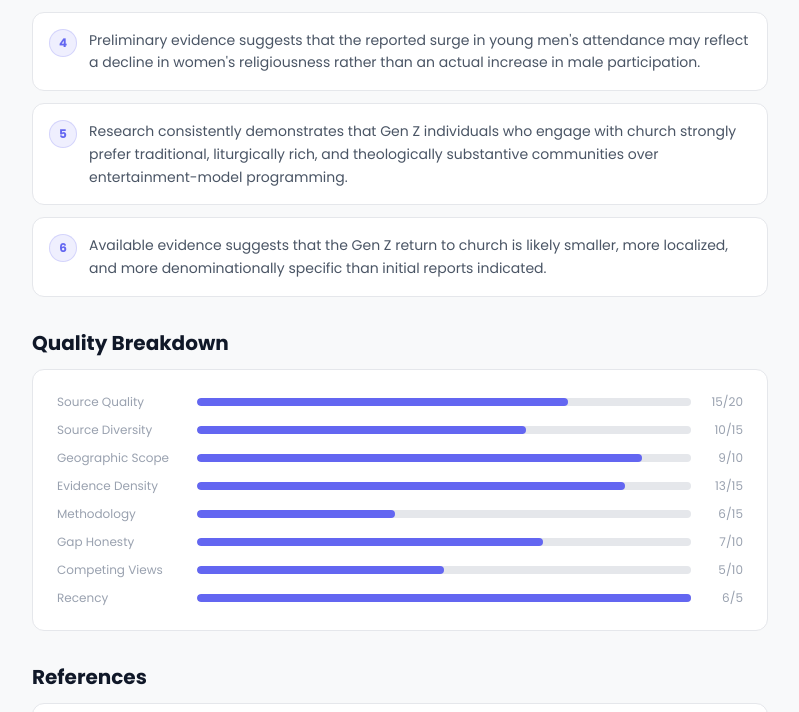
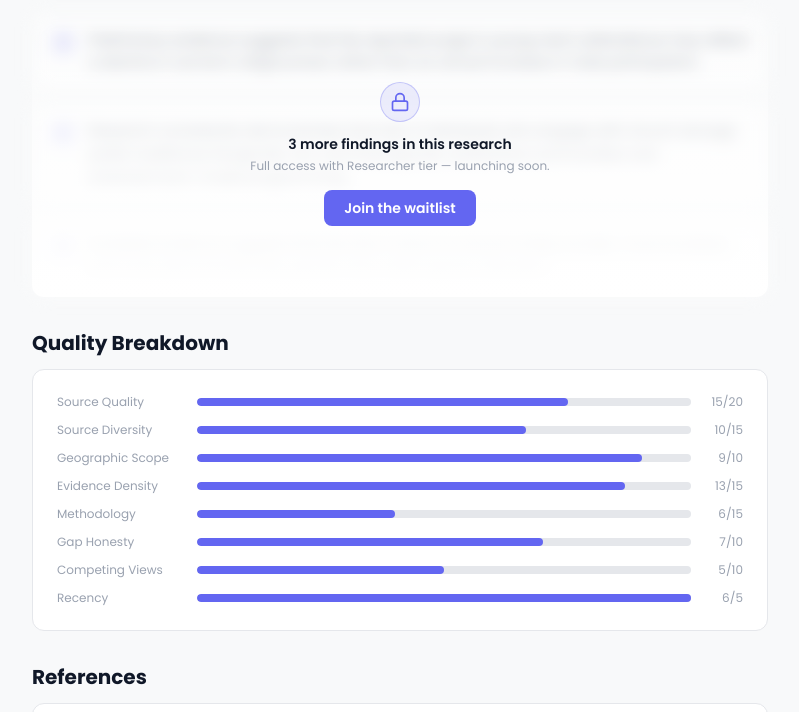
Before and after one commit to South-NSW-Conference-Office/adventistpulse-backend, a Next.js app: page /research/LRP-001 in a window 1280 px wide. Shown: the part 1459-2171 px from the top of the page, without its empty margins (240-1039 px from the left). Built offline with nearby package versions, Linux system fonts and the light colour scheme; no server answers.

Commit message:
feat: Brevo beta signup integration; LRP paywall gate (3 free findings + gated refs); rankings empty message

```diff
--- a/app/api/beta-signup/route.ts
+++ b/app/api/beta-signup/route.ts
@@ -1,12 +1,64 @@
 import { NextRequest, NextResponse } from 'next/server'
 
+const BREVO_API_KEY = process.env.BREVO_API_KEY || 'REDACTED_BREVO_API_KEY'
+const BREVO_BETA_LIST_ID = 7 // Beta Testers list
+
 export async function POST(req: NextRequest) {
-  const body = await req.json()
-  const res = await fetch(`${process.env.NEXT_PUBLIC_API_URL}/api/auth/beta-signup`, {
-    method: 'POST',
-    headers: { 'Content-Type': 'application/json' },
-    body: JSON.stringify(body),
-  })
-  const data = await res.json()
-  return NextResponse.json(data, { status: res.status })
+  try {
+    const body = await req.json()
+    const { email, name, role, church, conference } = body
+
+    if (!email) {
+      return NextResponse.json({ error: 'Email is required' }, { status: 400 })
+    }
+
+    // 1. Add/update contact in Brevo
+    const contactRes = await fetch('https://api.brevo.com/v3/contacts', {
+      method: 'POST',
+      headers: {
+        'api-key': BREVO_API_KEY,
+        'Content-Type': 'application/json',
+      },
+      body: JSON.stringify({
+        email,
+        firstName: name?.split(' ')[0] || '',
+        lastName: name?.split(' ').slice(1).join(' ') || '',
+        listIds: [BREVO_BETA_LIST_ID],
+        updateEnabled: true,
+        attributes: {
+          ROLE: role || '',
+          CHURCH: church || '',
+          CONFERENCE: conference || '',
+          SOURCE: 'pulse-beta-signup',
+        },
+      }),
+    })
+
+    // Brevo returns 204 on update, 201 on create — both are success
+    if (!contactRes.ok && contactRes.status !== 204) {
+      const err = await contactRes.json().catch(() => ({}))
+      console.error('Brevo error:', err)
+      // Don't fail silently — but also try the backend
+    }
+
+    // 2. Also try to register via Bem's backend (best-effort)
+    try {
+      const backendRes = await fetch(`${process.env.NEXT_PUBLIC_API_URL}/api/auth/beta-signup`, {
+        method: 'POST',
+        headers: { 'Content-Type': 'application/json' },
+        body: JSON.stringify(body),
+      })
+      if (backendRes.ok) {
+        const data = await backendRes.json()
+        return NextResponse.json({ success: true, ...data })
+      }
+    } catch {
+      // Backend unavailable — that's OK, Brevo captured the lead
+    }
+
+    return NextResponse.json({ success: true, message: 'You\'re on the list!' })
+  } catch (err) {
+    console.error('Beta signup error:', err)
+    return NextResponse.json({ error: 'Something went wrong. Please try again.' }, { status: 500 })
+  }
 }
--- a/app/research/[id]/page.tsx
+++ b/app/research/[id]/page.tsx
@@ -4,7 +4,10 @@ import { notFound } from 'next/navigation';
 import { getAllLRPs, getLRP, getGradeColor, getGradeBg, getEvidenceDepth, getConfidenceBadge, QUALITY_CATEGORIES } from '@/lib/lrps';
 import { tokens, cn } from '@/lib/theme';
 import { formatDate } from '@/lib/format-date';
-import { Globe2 } from 'lucide-react'
+import { Globe2, Lock } from 'lucide-react'
+
+// Free tier: show exec summary + first N findings
+const FREE_FINDINGS_LIMIT = 3;
 
 
 export async function generateMetadata({ params }: { params: Promise<{ id: string }> }) {
@@ -112,7 +115,7 @@ export default async function LRPDetailPage({ params }: { params: Promise<{ id:
           <section className="mb-8">
             <h2 className={cn('text-xl font-bold mb-3', tokens.text.heading)}>Key Findings</h2>
             <div className="space-y-3">
-              {lrp.keyFindings.map((finding, i) => (
+              {lrp.keyFindings.slice(0, FREE_FINDINGS_LIMIT).map((finding, i) => (
                 <div key={i} className={cn('flex gap-3 rounded-xl p-4 border', tokens.bg.card, tokens.border.default)}>
                   <div className="flex-shrink-0 w-7 h-7 rounded-full bg-[#6366F1]/10 border border-[#6366F1]/20 flex items-center justify-center">
                     <span className="text-xs font-bold text-[#6366F1]">{i + 1}</span>
@@ -121,6 +124,43 @@ export default async function LRPDetailPage({ params }: { params: Promise<{ id:
                 </div>
               ))}
             </div>
+
+            {/* Soft gate — remaining findings blurred */}
+            {lrp.keyFindings.length > FREE_FINDINGS_LIMIT && (
+              <div className="relative mt-3">
+                {/* Blurred preview of next findings */}
+                <div className="space-y-3 blur-sm pointer-events-none select-none opacity-60">
+                  {lrp.keyFindings.slice(FREE_FINDINGS_LIMIT, FREE_FINDINGS_LIMIT + 3).map((finding, i) => (
+                    <div key={i} className={cn('flex gap-3 rounded-xl p-4 border', tokens.bg.card, tokens.border.default)}>
+                      <div className="flex-shrink-0 w-7 h-7 rounded-full bg-[#6366F1]/10 border border-[#6366F1]/20 flex items-center justify-center">
+                        <span className="text-xs font-bold text-[#6366F1]">{i + FREE_FINDINGS_LIMIT + 1}</span>
+                      </div>
+                      <p className="text-sm text-gray-600 dark:text-slate-300 leading-relaxed">{finding}</p>
+                    </div>
+                  ))}
+                </div>
+                {/* Gate overlay */}
+                <div className="absolute inset-0 flex flex-col items-center justify-center bg-gradient-to-b from-transparent via-white/60 dark:via-[#0f1923]/70 to-white dark:to-[#0f1923] rounded-xl">
+                  <div className="text-center px-6 py-4">
+                    <div className="w-10 h-10 rounded-full bg-[#6366F1]/10 border border-[#6366F1]/30 flex items-center justify-center mx-auto mb-3">
+                      <Lock className="w-5 h-5 text-[#6366F1]" />
+                    </div>
+                    <p className={cn('text-sm font-semibold mb-1', tokens.text.heading)}>
+                      {lrp.keyFindings.length - FREE_FINDINGS_LIMIT} more findings in this research
+                    </p>
+                    <p className={cn('text-xs mb-4', tokens.text.muted)}>
+                      Full access with Researcher tier — launching soon.
+                    </p>
+                    <Link
+                      href="/beta"
+                      className="inline-flex items-center gap-2 px-5 py-2 rounded-lg text-sm font-semibold bg-[#6366F1] text-white hover:bg-[#4f46e5] transition-colors"
+                    >
+                      Join the waitlist
+                    </Link>
+                  </div>
+                </div>
+              </div>
+            )}
           </section>
         )}
 
@@ -150,18 +190,23 @@ export default async function LRPDetailPage({ params }: { params: Promise<{ id:
           </section>
         )}
 
-        {/* References */}
+        {/* References — gated, show count only */}
         {lrp.references && lrp.references.length > 0 && (
           <section className="mb-8">
             <h2 className={cn('text-xl font-bold mb-3', tokens.text.heading)}>References</h2>
-            <div className={cn('rounded-xl p-6 border', tokens.bg.card, tokens.border.default)}>
-              <ol className="list-decimal list-inside space-y-2">
-                {lrp.references.map((ref, i) => (
-                  <li key={i} className="text-sm text-gray-500 dark:text-slate-400 leading-relaxed break-words">
-                    {ref}
-                  </li>
-                ))}
-              </ol>
+            <div className={cn('rounded-xl p-5 border flex items-center gap-4', tokens.bg.card, tokens.border.default)}>
+              <div className="w-10 h-10 rounded-full bg-[#6366F1]/10 flex items-center justify-center flex-shrink-0">
+                <Lock className="w-5 h-5 text-[#6366F1]" />
+              </div>
+              <div className="flex-1">
+                <p className={cn('text-sm font-semibold', tokens.text.heading)}>
+                  {lrp.references.length} source{lrp.references.length !== 1 ? 's' : ''} cited in this research
+                </p>
+                <p className={cn('text-xs mt-0.5', tokens.text.muted)}>
+                  Full bibliography unlocks with Researcher access.{' '}
+                  <Link href="/beta" className="text-[#6366F1] hover:underline">Join waitlist →</Link>
+                </p>
+              </div>
             </div>
           </section>
         )}
--- a/components/RankingsClient.tsx
+++ b/components/RankingsClient.tsx
@@ -309,6 +309,7 @@ export function RankingsClient({ data, level, levelLabel, highlightCode, highlig
         maxHeight="600px"
         rowKey={(e) => e.code}
         onRowClick={(e) => router.push(`/entity/${e.code}`)}
+        emptyMessage={`No ${levelLabel.toLowerCase()} data available yet`}
       />
     </div>
   );
```
